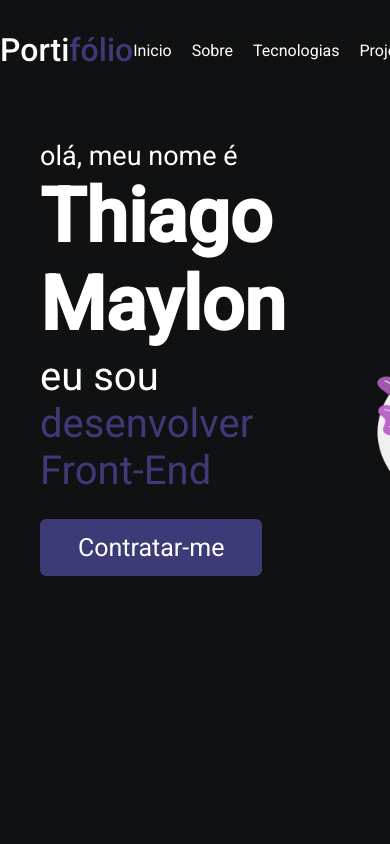
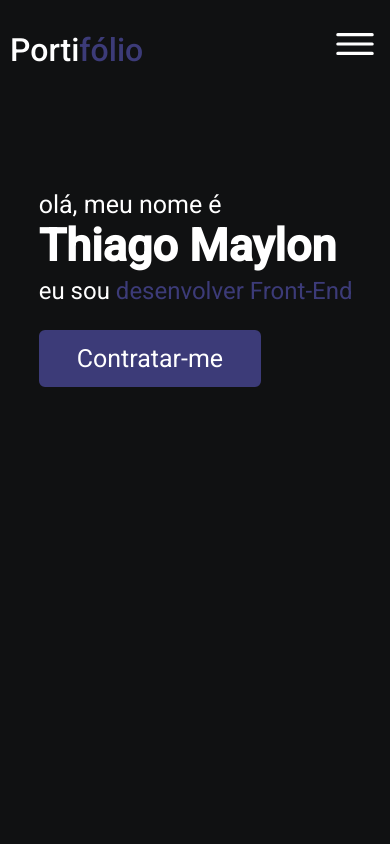
Before and after one commit to ThiagoMaylon/Portifolio, a plain HTML site: page index.html in a window 390 px wide. Shown: the top 844 px of the page. Drawn offline with nearby package versions, Linux system fonts and the light colour scheme.

Commit message:
criando o menu responsivo e a pate do main responsiva

```diff
--- a/css/responsive.css
+++ b/css/responsive.css
@@ -0,0 +1,89 @@
+/*                    MENU RESPONSIVO          */
+@media (max-width: 1100px) {
+    header .container-header{
+        margin: 0 10px;
+    }
+}
+@media (max-width: 650px) {
+    header .container-header .header-menu nav{
+        display: none;
+    }
+    header .container-header .header-menu .menu{
+        display: block;
+        color: #fff;
+        font-size: 50px;
+        cursor: pointer;
+    }
+}
+
+/*                   MAIN RESPONSIVO           */
+@media (max-width: 1076px) {
+    main .container-main .text1{
+        font-size: 25px;
+    }
+    main .container-main h2{
+        font-size: 65px;
+    }
+    main .container-main .text2{
+        font-size: 30px;
+        margin: 5px 0;
+    }
+    main .container-main .main-content-rigth{
+        margin-left: 70px;
+    }
+    main .container-main img{
+        max-width: 350px;
+    }
+}
+@media (max-width: 909px) {
+    main .container-main .main-content-rigth{
+        display: none;
+    }
+    main .container-main img{
+        display: none;
+    }
+
+    main .container-main .text1{
+
+        font-size: 30px;
+    }
+    main .container-main h2{
+        font-size: 75px;
+    }
+    main .container-main .text2{
+        font-size: 40px;
+        margin: 5px 0;
+    }
+}
+@media (max-width: 600px) {
+    main .container-main{
+        margin: auto 0 auto 20px;
+        padding-top: 90px;
+
+    }
+    main .container-main .text1{
+        font-size: 25px;
+    }
+    main .container-main h2{
+        font-size: 60px;
+    }
+    main .container-main .text2{
+        font-size: 30px;
+        margin: 5px 0;
+    }
+}
+@media (max-width: 448px){
+    main .container-main{
+        margin: auto 0 auto 10px;
+    }
+    main .container-main .text1{
+        font-size: 25px;
+    }
+    main .container-main h2{
+        font-size: 45px;
+    }
+    main .container-main .text2{
+        font-size: 24px;
+        margin: 5px 0;
+    }
+}
--- a/css/style.css
+++ b/css/style.css
@@ -18,6 +18,9 @@ html{
 }
 body{
     font-family: Roboto, sans-serif;
+}
+svg{
+
 }
 .mensagem::after{
     content: '|';
@@ -105,6 +108,7 @@ main .container-main .main-contet-left a{
     border-radius: 6px;
     border: 2px solid #3C3B78;
     text-decoration: none;
+    transition: 0.5s;
 }
 main .container-main .main-contet-left a:hover{
     background-color: transparent;
--- a/index.html
+++ b/index.html
@@ -16,7 +16,7 @@
             </div>
             <div class="header-menu">
                 <div class="menu">
-                    <svg xmlns="http://www.w3.org/2000/svg" class="ionicon" viewBox="0 0 512 512"><path fill="none" stroke="currentColor" stroke-linecap="round" stroke-miterlimit="10" stroke-width="32" d="M80 160h352M80 256h352M80 352h352"/></svg>
+                    <ion-icon name="menu-outline"></ion-icon>
                 </div>
                 <nav>
                     <ul>
```
